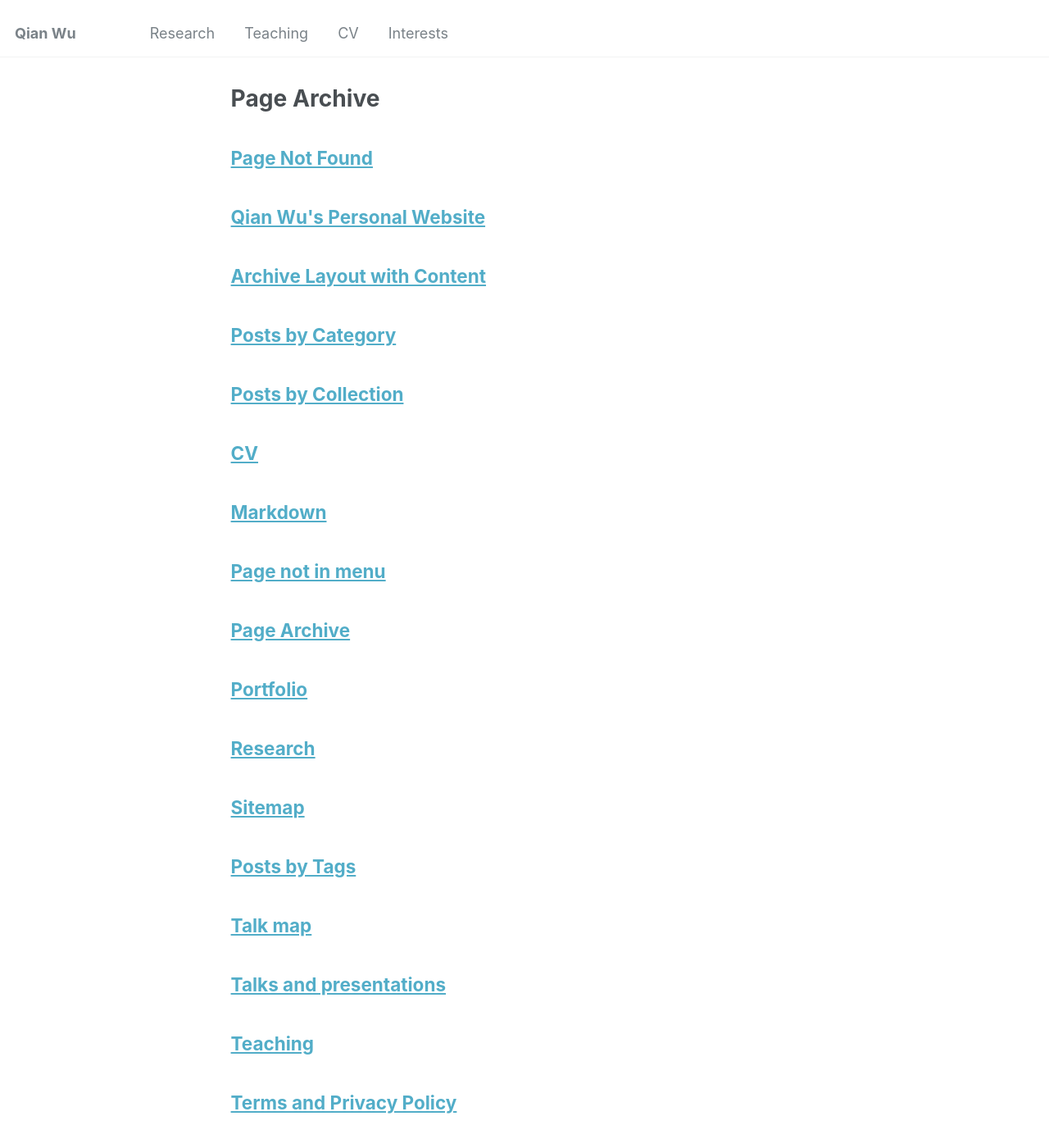
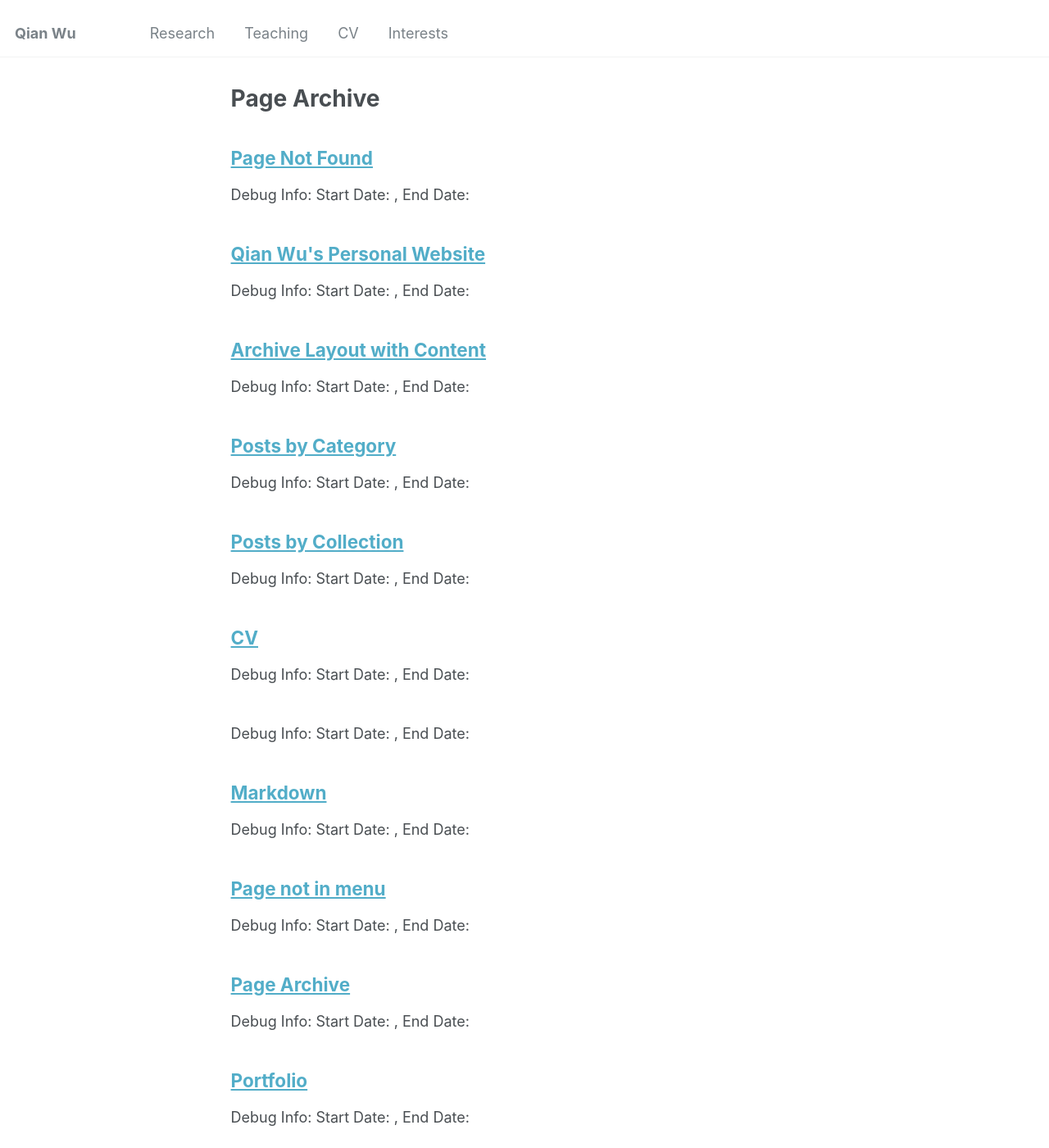
Before and after one commit to qianwu-ef/qianwu-ef.github.io, a Jekyll site: the page built from _pages/page-archive.html, in a window 1280 px wide and 1400 px high. Shown: the whole window at 82% size. Built offline with Jekyll 4.4.1, drawn with Linux system fonts in a browser that asks for light colours; some of the changed text lies outside the part shown.

Commit message:
date updated

```diff
--- a/_includes/archive-single.html
+++ b/_includes/archive-single.html
@@ -38,8 +38,21 @@
       <p class="page__meta"><i class="fa fa-clock-o" aria-hidden="true"></i> {% include read-time.html %}</p>
     {% endif %}
 
+      {% assign date_parts = page.date | split: ", " %}
+      {% assign start_date = date_parts[0] %}
+      {% assign end_date = date_parts[1] %}
+
+      <!-- Debug Information -->
+      <p>Debug Info: Start Date: {{ start_date }}, End Date: {{ end_date }}</p>
+
         {% if post.collection == 'teaching' %}
-          <p> {{ post.type }}, <i>{{ post.venue }}</i>, {{ post.date | default: "1900-01-01" | date: "%Y" }} </p>
+          <p> {{ page.type }}, <i>{{ page.venue }}</i>,
+          {% if end_date %}
+            {{ start_date | date: "%Y" }}–{{ end_date | date: "%Y" }}
+          {% else %}
+            {{ start_date | default: "1900-01-01" | date: "%Y" }}
+          {% endif %}
+        </p>
         {% elsif post.collection == 'publications' %}
           <p>Published in <i>{{ post.venue }}</i>, {{ post.date | default: "1900-01-01" | date: "%Y" }} </p>
         {% elsif post.date %}
```
